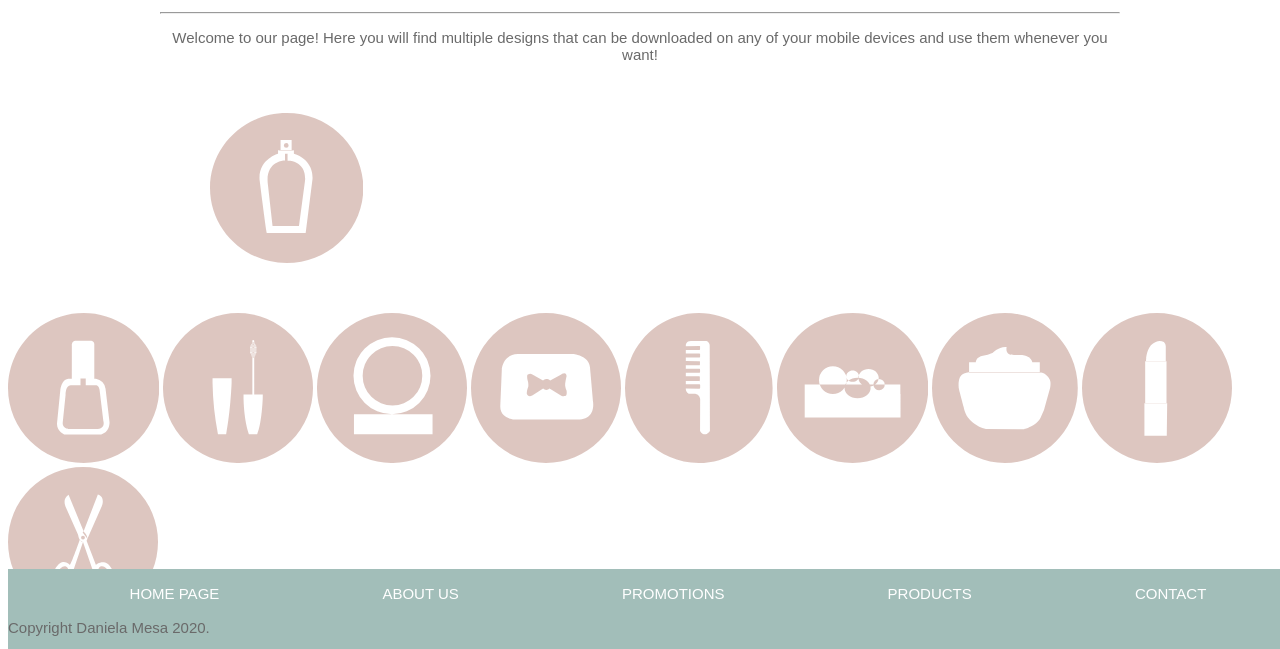
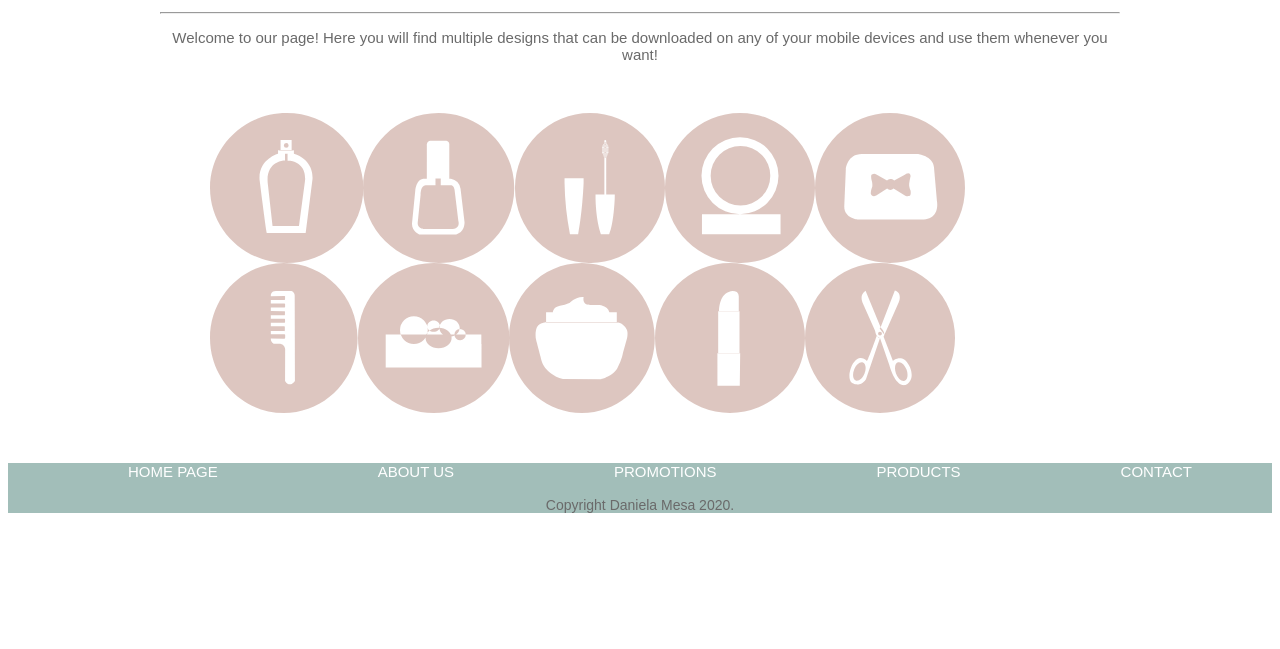
Before and after one commit to danielamelteck/Mesa_D_IconMarketPlace, a plain HTML site: page index.html in a window 1280 px wide. Shown: the part 151-800 px from the top of the page. Drawn offline with Linux system fonts and the light colour scheme.

Commit message:
Final commits

```diff
--- a/css/main.css
+++ b/css/main.css
@@ -11,7 +11,7 @@
   text-align: center;
 }
 
-h1, h2, p
+h1, h2, h3, p
 {
 	font-family: Thonburi, Arial, sans-serif;
 
@@ -39,7 +39,13 @@ p
   color: #6a6a6a;
 }
 
-
+h3
+{
+	font-size: 14px;
+  font-weight: normal;
+  color: #6a6a6a;
+	text-align: center;
+}
 
 #mainNav ul
 {
@@ -78,54 +84,54 @@ p
 
 .icon-holder
 {
-
 	display: flex;
-	flex-direction: row;
+	flex-direction: center;
 	flex-wrap: wrap;
 	justify-content: flex-start;
 	margin: 50px 50px 50px 50px;
+	cursor: pointer;
 
 }
 
 #Lotion:hover
 {
 	background-color: #f0deda;
-	border-radius: 100px;
+	border-radius: 500px;
 	color: #fcfcfc;
 }
 
 #Nail:hover
 {
 	background-color: #f0deda;
-	border-radius: 100px;
+	border-radius: 20px;
 	color: #fcfcfc;
 }
 
 #Mascara:hover
 {
 	background-color: #f0deda;
-	border-radius: 100px;
+	border-radius: 20px;
 	color: #fcfcfc;
 }
 
 #Mirror:hover
 {
 	background-color: #f0deda;
-	border-radius: 100px;
+	border-radius: 20px;
 	color: #fcfcfc;
 }
 
 #Bag:hover
 {
 	background-color: #f0deda;
-	border-radius: 100px;
+	border-radius: 20px;
 	color: #fcfcfc;
 }
 
 #Comb:hover
 {
 	background-color: #f0deda;
-	border-radius: 100px;
+	border-radius: 20px;
 	color: #fcfcfc;
 }
 
@@ -133,7 +139,7 @@ p
 #Soap:hover
 {
 	background-color: #f0deda;
-	border-radius: 100px;
+	border-radius: 20px;
 	color: #fcfcfc;
 }
 
@@ -141,7 +147,7 @@ p
 #Moisturaizer:hover
 {
 	background-color: #f0deda;
-	border-radius: 100px;
+	border-radius: 20px;
 	color: #fcfcfc;
 }
 
@@ -149,23 +155,23 @@ p
 #Lipstick:hover
 {
 	background-color: #f0deda;
-	border-radius: 100px;
+	border-radius: 20px;
 	color: #fcfcfc;
 }
 
 #Scissors:hover
 {
 	background-color: #f0deda;
-	border-radius: 100px;
+	border-radius: 20px;
 	color: #fcfcfc;
 }
 
 
 .footer {
-    position: absolute;
+    position: bottom;
     bottom: 0;
     width: 100%;
-    height: 80px;
+    height: 50px;
     background-color: #a2beb9;
 }
 
--- a/index.html
+++ b/index.html
@@ -37,7 +37,7 @@
 
 
   <svg id="Lotion" data-name="Layer 1" xmlns="http://www.w3.org/2000/svg" viewBox="0 0 246.81 241.43" witdh="150" height="150"><defs><style>.cls-1{fill:#e6eca0;}</style> </defs><path class="cls-1" d="M246.81,120.72c0,66.66-55.25,120.71-123.4,120.71S0,187.38,0,120.72,55.25,0,123.41,0,246.81,54.05,246.81,120.72ZM134.14,59.56H111v1.15h23.18Zm-2.74-16H113.59v16H131.4Zm3.65,16.54H109.54v5.45h25.51Zm-12.5-11.76a3.83,3.83,0,1,0,4,3.82A3.94,3.94,0,0,0,122.55,48.38Zm-13,17.21s-32.39,9-29.69,42.4c0,0,7.48,59.65,11.42,85.35H154L164.82,108s5.07-31-29.77-42.4Zm9.31,10.83S89.16,78.05,93,113.51l7.66,68.41h42.54l9.58-71.48s5.82-31.67-27.94-34Zm6-10.83h-4.09V176.16h4.09Z"/></svg>
-</div>
+
 
 
 
@@ -77,9 +77,9 @@
      </ul>
    </nav>
 
-   <p> Copyright Daniela Mesa 2020.</p>
+   <h3> Copyright Daniela Mesa 2020.</h3>
 
-
+</section>
 
     <script defer src="js/main.js"></script>
 
```
